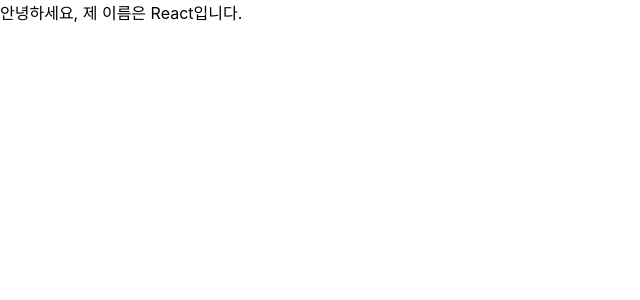
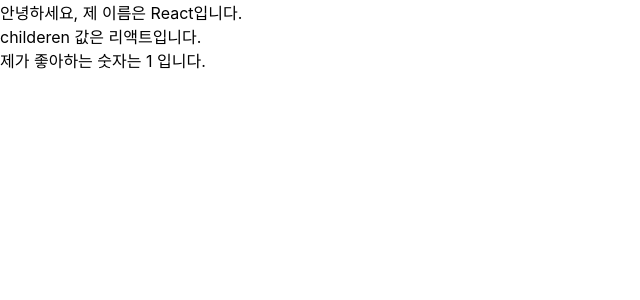
Before and after one commit to gugitgugit/react-study, a React (Create React App) app in the folder hello-react/: page / in a window 1280 px wide. Shown: the top 300 px of the page, without its empty margins (0-640 px from the left). Built offline with nearby package versions, Linux system fonts and the light colour scheme.

Commit message:
create Counter

```diff
--- a/hello-react/src/App.js
+++ b/hello-react/src/App.js
@@ -1,8 +1,12 @@
-import React from 'react';
-import MyComponent from './MyComponent';
+import React from "react";
+import MyComponent from "./MyComponent";
 
 const App = () => {
-  return <MyComponent name="React"/>
+  return (
+    <MyComponent name="React" favoriteNumber={1}>
+      리액트
+    </MyComponent>
+  );
 };
 
 export default App;
--- a/hello-react/src/MyComponent.js
+++ b/hello-react/src/MyComponent.js
@@ -1,11 +1,22 @@
-import React from 'react';
+import React from "react";
+import PropTypes from "prop-types";
 
-const MyComponent = props => {
+const MyComponent = ({ name, favoriteNumber, children }) => {
   return (
     <div>
-      안녕하세요, 제 이름은 {props.name}입니다.
+      안녕하세요, 제 이름은 {name}입니다. <br />
+      childeren 값은 {children}입니다. <br />
+      제가 좋아하는 숫자는 {favoriteNumber} 입니다.
     </div>
   );
 };
 
+MyComponent.defaultProps = {
+  name: "기본 이름",
+};
+
+MyComponent.propTypes = {
+  name: PropTypes.string,
+  favoriteNumber: PropTypes.number.isRequired,
+};
 export default MyComponent;
```
